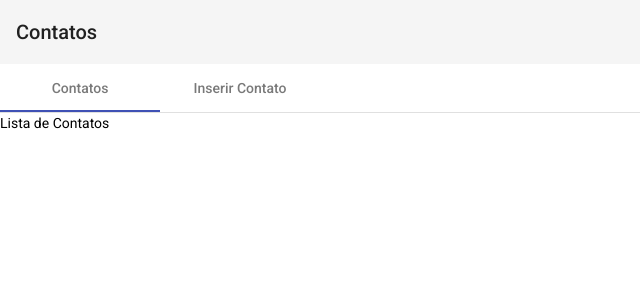
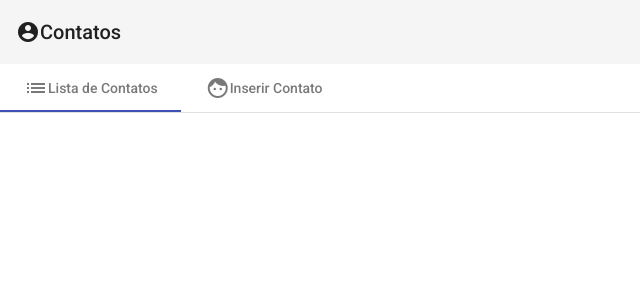
Before and after one commit to TalissonMelo/contact-spring-angular, an Angular app in the folder contact-ui/: page / in a window 1280 px wide. Shown: the top 300 px of the page, without its empty margins (0-640 px from the left). Built offline with nearby package versions, Linux system fonts and the light colour scheme.

Commit message:
Icones do Material Design

```diff
--- a/contact-ui/src/app/contact/contact.component.html
+++ b/contact-ui/src/app/contact/contact.component.html
@@ -1,8 +1,22 @@
-<mat-toolbar>Contatos</mat-toolbar>
+<mat-toolbar>
+    <mat-icon>account_circle</mat-icon>
+    Contatos
+</mat-toolbar>
 
 <mat-tab-group mat-align-tabs="start">
-    <mat-tab label="Contatos">Lista de Contatos</mat-tab>
-    <mat-tab label="Inserir Contato">
+
+    <mat-tab>
+        <ng-template mat-tab-label>
+            <mat-icon>list</mat-icon>
+            Lista de Contatos
+        </ng-template>
+    </mat-tab>
+
+    <mat-tab>
+        <ng-template mat-tab-label>
+            <mat-icon>face</mat-icon>
+            Inserir Contato
+        </ng-template>
         <mat-card class="half-width">
             <form [formGroup]="form" (ngSubmit)="submit()">
 
```
Lines whose indentation alone changed are shown as unchanged.
